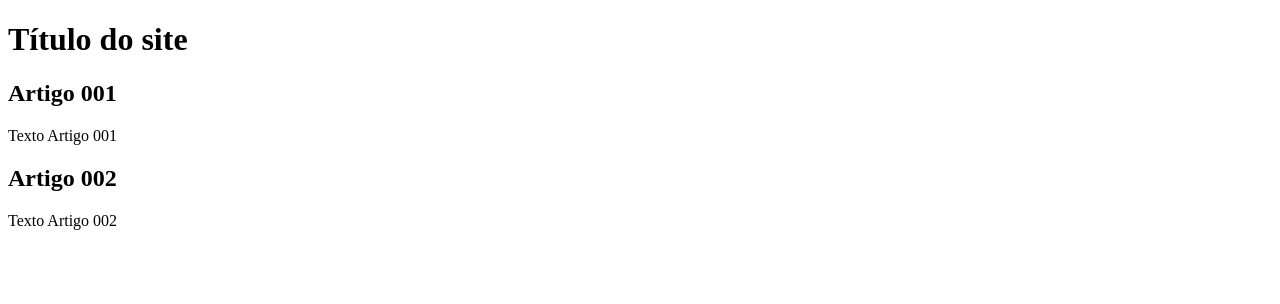
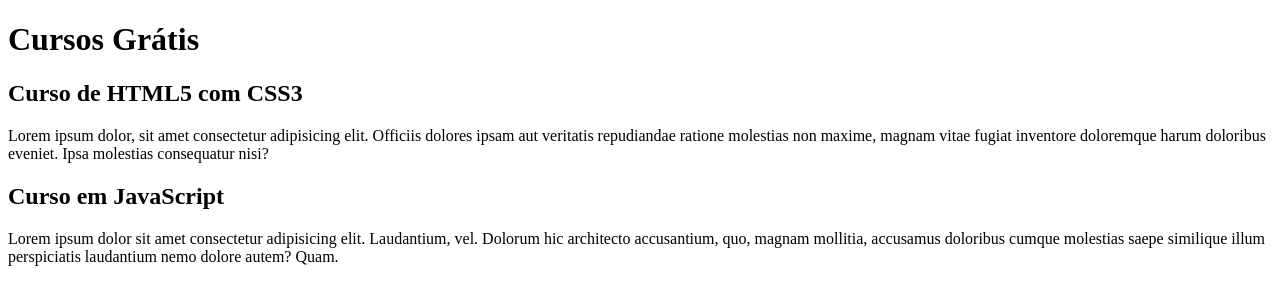
Before and after one commit to carolamaral/projeto-site, a plain HTML site: page index.html in a window 1280 px wide. Drawn offline with Linux system fonts and the light colour scheme.

Commit message:
comecei a escrever o conteudo

```diff
--- a/index.html
+++ b/index.html
@@ -9,15 +9,15 @@
 <body>
   <main>
       <header>
-          <h1>Título do site</h1>
+          <h1>Cursos Grátis</h1>
       </header>
       <article>
-          <h2>Artigo 001</h2>
-          <p>Texto Artigo 001</p>
+          <h2>Curso de HTML5 com CSS3</h2>
+          <p>Lorem ipsum dolor, sit amet consectetur adipisicing elit. Officiis dolores ipsam aut veritatis repudiandae ratione molestias non maxime, magnam vitae fugiat inventore doloremque harum doloribus eveniet. Ipsa molestias consequatur nisi?</p>
       </article>
       <article>
-          <h2>Artigo 002</h2>
-          <p>Texto Artigo 002</p>
+          <h2>Curso em JavaScript</h2>
+          <p>Lorem ipsum dolor sit amet consectetur adipisicing elit. Laudantium, vel. Dolorum hic architecto accusantium, quo, magnam mollitia, accusamus doloribus cumque molestias saepe similique illum perspiciatis laudantium nemo dolore autem? Quam.</p>
       </article>
   </main>
 </body>
```
